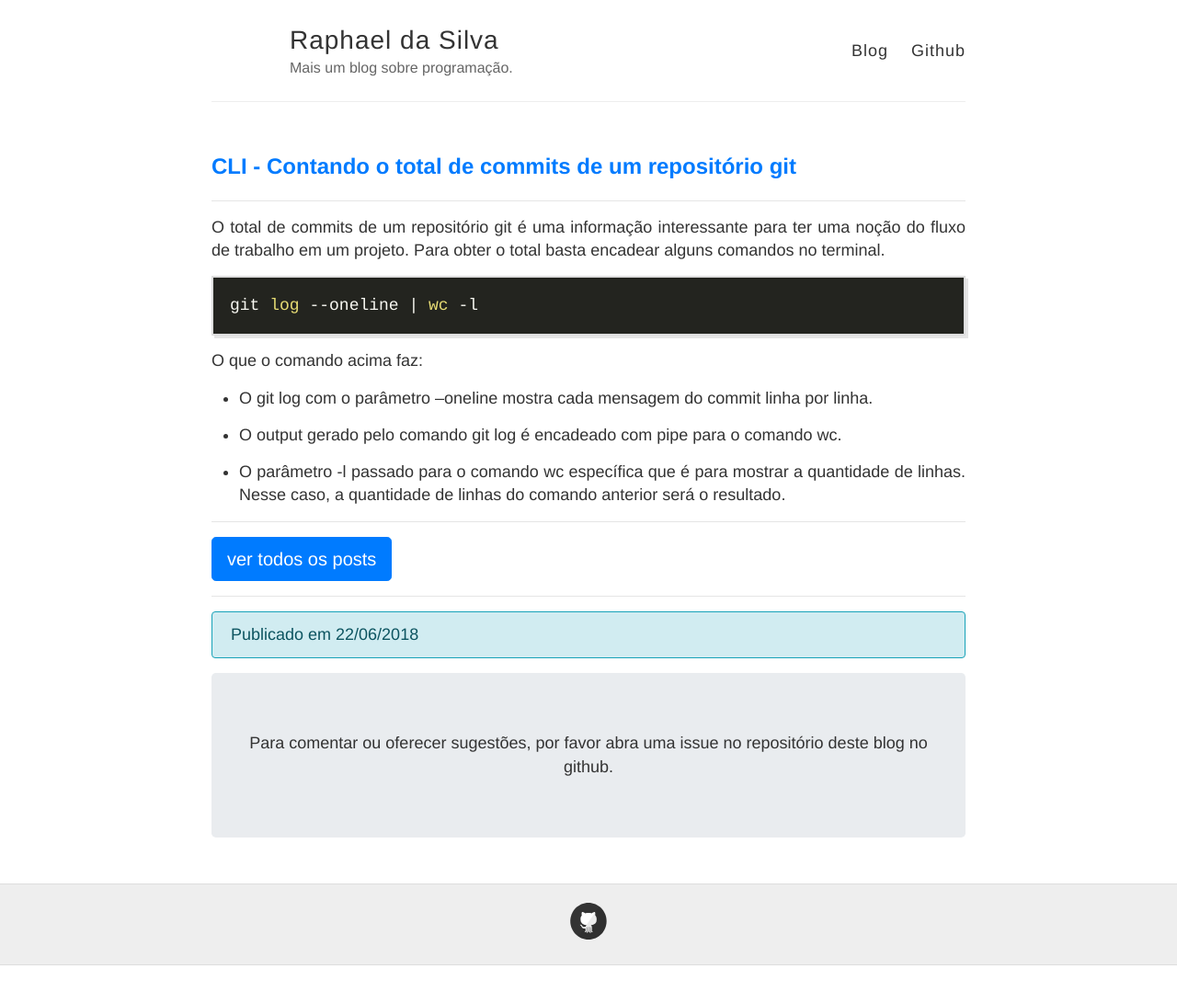
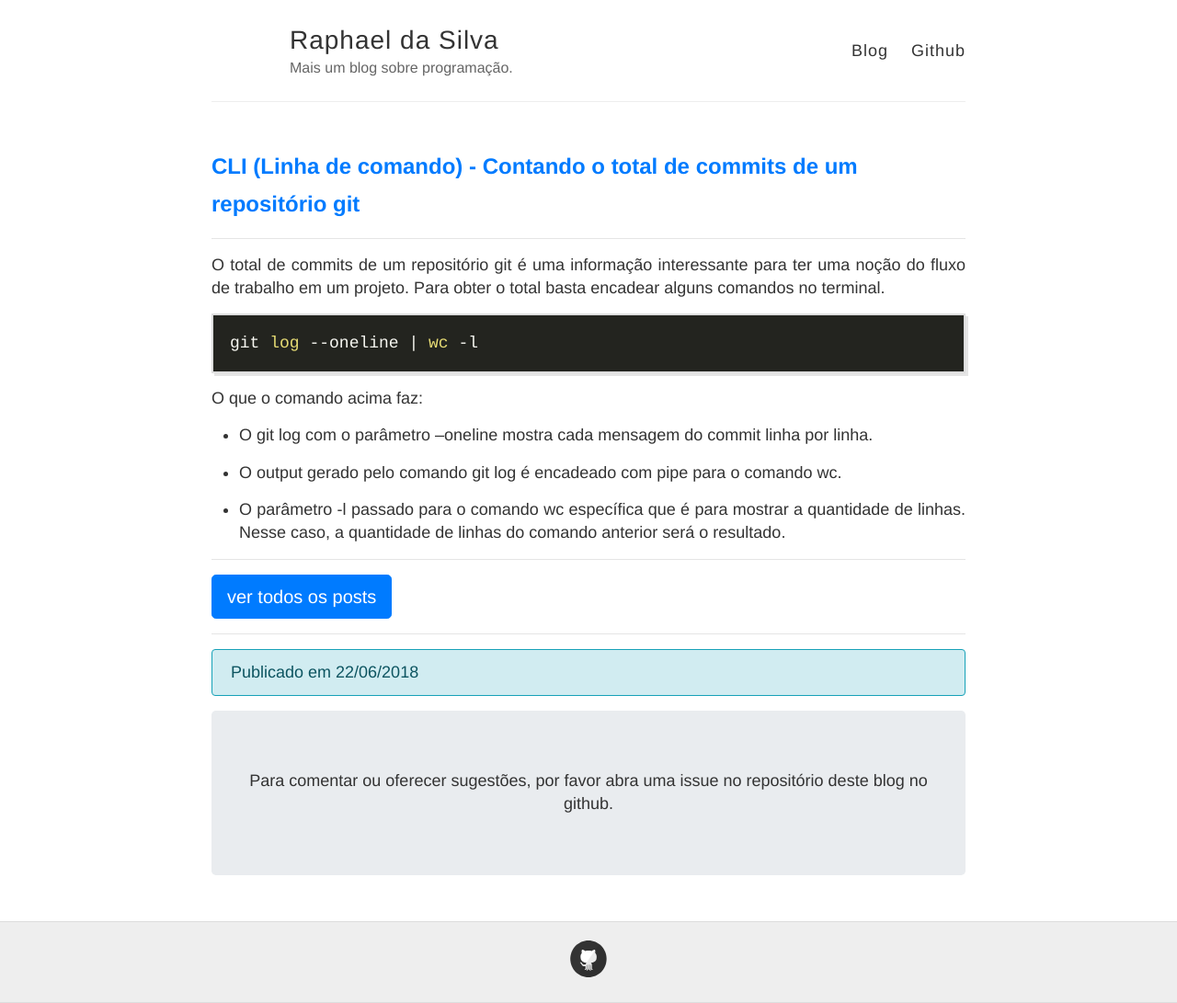
Before and after one commit to raphael-da-silva/raphael-da-silva.github.io, a Jekyll site: the page built from _posts/2018-06-22-contando-commits.md, in a window 1280 px wide. Shown: the whole page at 92% size. Built offline with Jekyll 4.4.1, drawn with Linux system fonts in a browser that asks for light colours; nearby versions of some CDN libraries; before the commit the page ends 1050 px from its top, so only the background shows below that.

Commit message:
Revisão no título dos posts

```diff
--- a/_posts/2018-06-22-contando-commits.md
+++ b/_posts/2018-06-22-contando-commits.md
@@ -1,6 +1,6 @@
 ---
 layout: post
-title: CLI - Contando o total de commits de um repositório git
+title: CLI (Linha de comando) - Contando o total de commits de um repositório git
 date: 2018-06-22 19:45
 ---
 
```
Also changed, not shown: _posts/2019-10-14-validacao.md (+1 -1 lines), _posts/2020-01-24-resumo-mvc.md (+1 -1 lines).
